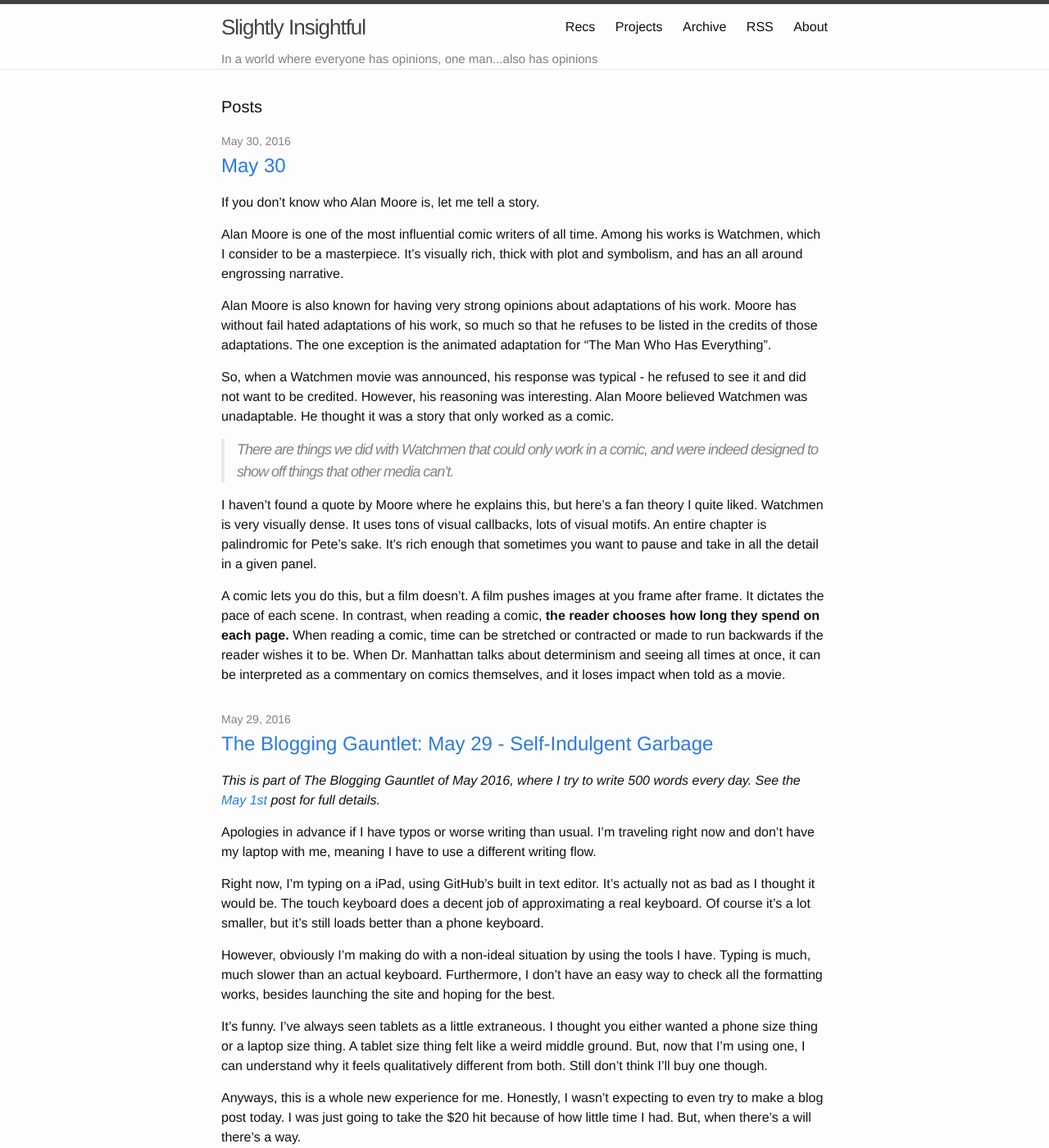
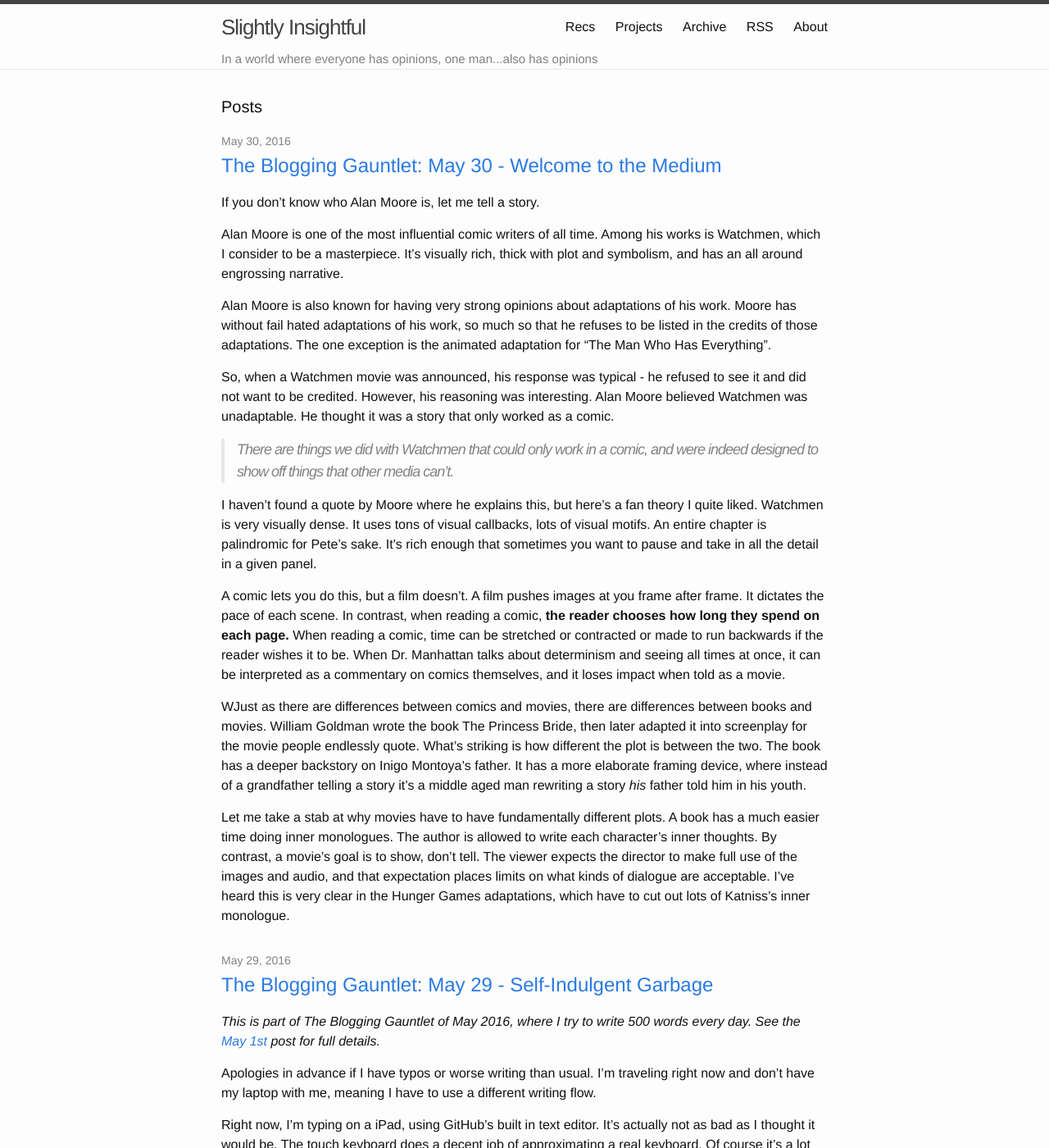
Before and after one commit to alexirpan/alexirpan.github.io, a Jekyll site: the page built from index.html, in a window 1280 px wide and 1400 px high. Shown: the whole window at 82% size. Built offline with Jekyll 4.4.1, drawn with Linux system fonts in a browser that asks for light colours; the list of posts is cut into pages by our own code.

Commit message:
Update 2016-05-30-may-30.markdown
Doing a word count

```diff
--- a/_posts/may2016/2016-05-30-may-30.markdown
+++ b/_posts/may2016/2016-05-30-may-30.markdown
@@ -1,4 +1,10 @@
- If you don't know who Alan Moore is, let me tell a story.
+---
+layout: post
+title: "The Blogging Gauntlet: May 30 - Welcome to the Medium"
+date: 2016-05-30 00:51:00 -0700
+---
+
+If you don't know who Alan Moore is, let me tell a story.
 
 Alan Moore is one of the most influential comic writers of all time. Among his works is Watchmen, which I consider to be a masterpiece. It's visually rich, thick with plot and symbolism, and has an all around engrossing narrative.
 
@@ -11,3 +17,7 @@ So, when a Watchmen movie was announced, his response was typical - he refused t
 I haven't found a quote by Moore where he explains this, but here's a fan theory I quite liked. Watchmen is very visually dense. It uses tons of visual callbacks, lots of visual motifs. An entire chapter is palindromic for Pete's sake. It's rich enough that sometimes you want to pause and take in all the detail in a given panel.
 
 A comic lets you do this, but a film doesn't. A film pushes images at you frame after frame. It dictates the pace of each scene. In contrast, when reading a comic, **the reader chooses how long they spend on each page.** When reading a comic, time can be stretched or contracted or made to run backwards if the reader wishes it to be. When Dr. Manhattan talks about determinism and seeing all times at once, it can be interpreted as a commentary on comics themselves, and it loses impact when told as a movie.
+
+WJust as there are differences between comics and movies, there are differences between books and movies. William Goldman wrote the book The Princess Bride, then later adapted it into screenplay for the movie people endlessly quote. What's striking is how different the plot is between the two. The book has a deeper backstory on Inigo Montoya's father. It has a more elaborate framing device, where instead of a grandfather telling a story it's a middle aged man rewriting a story *his* father told him in his youth.
+
+Let me take a stab at why movies have to have fundamentally different plots. A book has a much easier time doing inner monologues. The author is allowed to write each character's inner thoughts. By contrast, a movie's goal is to show, don't tell. The viewer expects the director to make full use of the images and audio, and that expectation places limits on what kinds of dialogue are acceptable. I've heard this is very clear in the Hunger Games adaptations, which have to cut out lots of Katniss's inner monologue.
```
